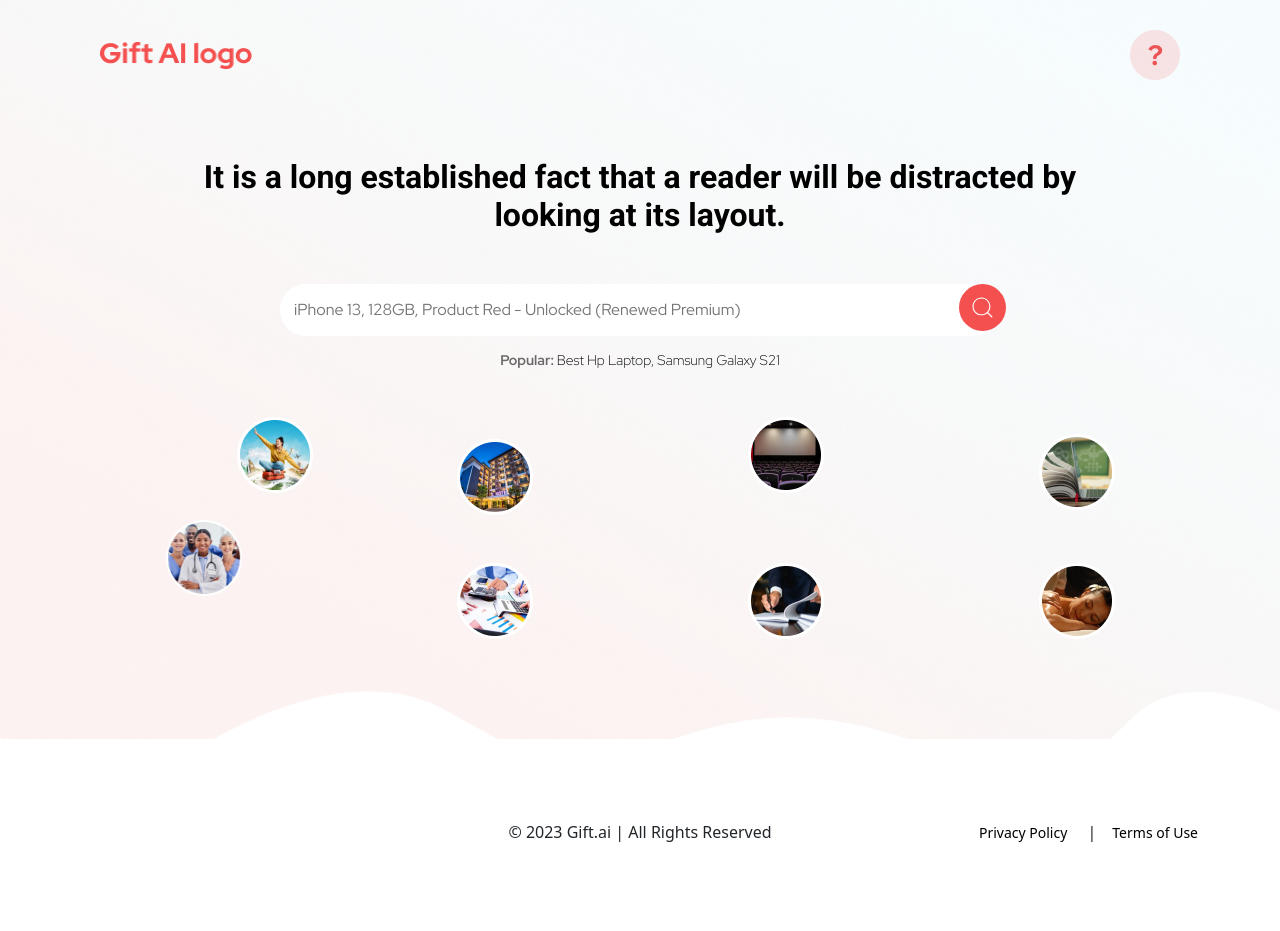
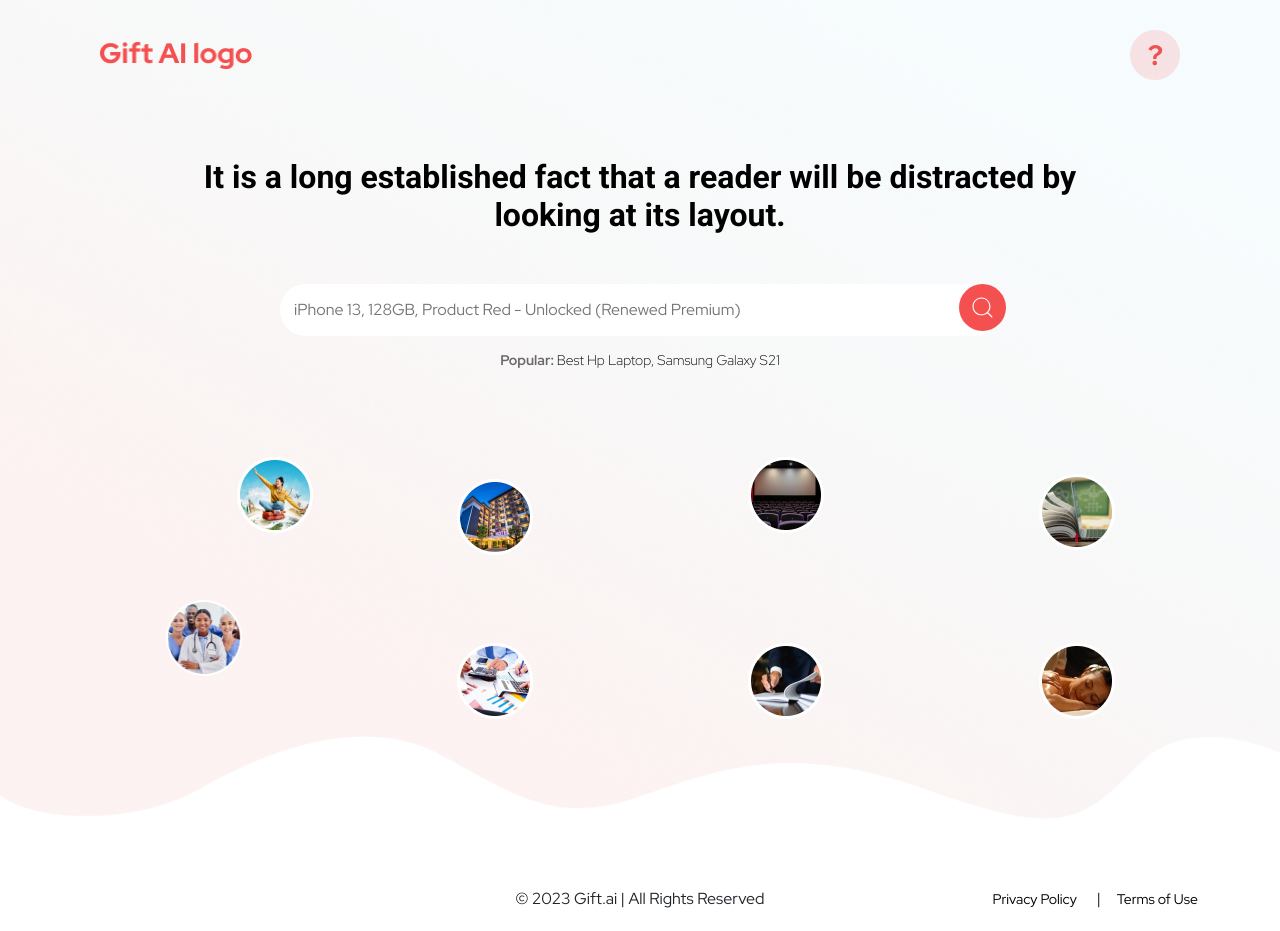
Before and after one commit to aniketgarje7/gift_ai, a Next.js app: page / in a window 1280 px wide. Before the commit the page ends 864 px from the top, so only its background shows below. Built offline with nearby package versions, Linux system fonts and the light colour scheme.

Commit message:
css fixes

```diff
--- a/src/pages/index.js
+++ b/src/pages/index.js
@@ -35,9 +35,9 @@ export default function Home() {
           <HomePage isLoading={isLoading} setIsLoading={setIsLoading}/>
         </div>
 
+        <HomePageFooter />
+      </div>
 
-      </div>
-      <HomePageFooter />
     </>
   )
 }
--- a/src/styles/globals.css
+++ b/src/styles/globals.css
@@ -395,6 +395,7 @@ font-family: 'Roboto', sans-serif;
   border: none;
   border-radius: 100px;
   padding: 14px;
+  padding-right: 40px;
 }
 
 .search-icon-span{
@@ -431,6 +432,7 @@ color: #000000;
 
 .home-image{
   position: relative;
+
 }
 
 
@@ -494,6 +496,7 @@ color: #000000;
 }
 .footer-container{
   padding: 20px;
+  margin-top: auto;
 }
 
 @media (max-width: 570px) {
@@ -633,6 +636,9 @@ border-radius: 8px;
 #image5{
   margin-top: 5px;
 }
+.home-image{
+  padding-top: 40px;
+}
 }
 @media (min-width:719px){
   #image1{
```
